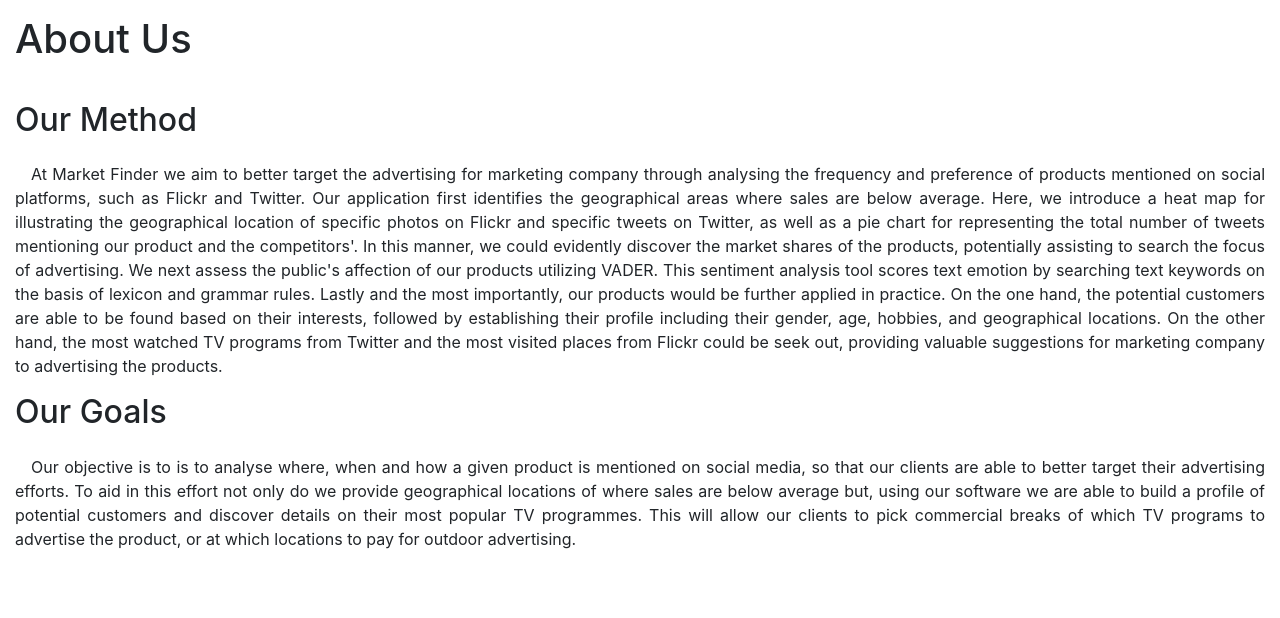
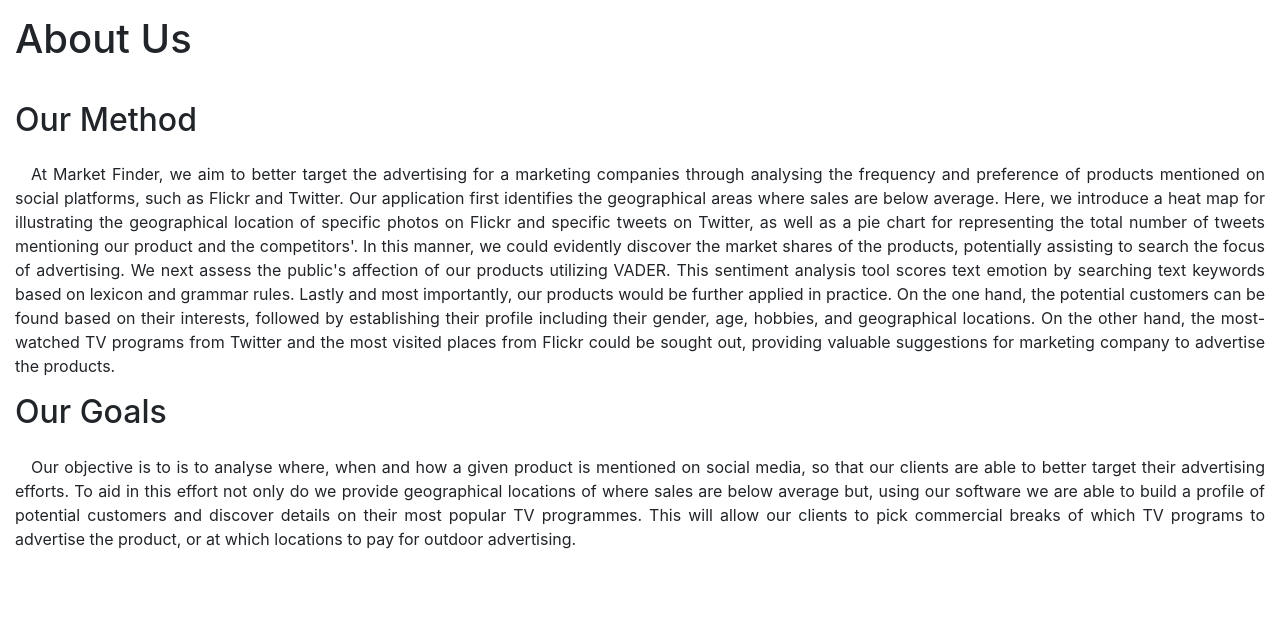
Before and after one commit to VottonDev/CM2305-28, a PHP site: page /about.php in a window 1280 px wide. Shown: the part 56-674 px from the top of the page. Run offline with PHP 8.4, Linux system fonts and the light colour scheme.

Commit message:
Grammar and text changes

```diff
--- a/about.php
+++ b/about.php
@@ -2,7 +2,7 @@
 
 <h1 class="about"> About Us </h1>
 <h2 class="about"> Our Method </h2>
-<div class="aboutInfo"> At Market Finder we aim to better target the advertising for marketing company through analysing the frequency and preference of products mentioned on social platforms, such as Flickr and Twitter. Our application first identifies the geographical areas where sales are below average. Here, we introduce a heat map for illustrating the geographical location of specific photos on Flickr and specific tweets on Twitter, as well as a pie chart for representing the total number of tweets mentioning our product and the competitors'. In this manner, we could evidently discover the market shares of the products, potentially assisting to search the focus of advertising. We next assess the public's affection of our products utilizing VADER. This sentiment analysis tool scores text emotion by searching text keywords on the basis of lexicon and grammar rules. Lastly and the most importantly, our products would be further applied in practice. On the one hand, the potential customers are able to be found based on their interests, followed by establishing their profile including their gender, age, hobbies, and geographical locations. On the other hand, the most watched TV programs from Twitter and the most visited places from Flickr could be seek out, providing valuable suggestions for marketing company to advertising the products. </div>
+<div class="aboutInfo"> At Market Finder, we aim to better target the advertising for a marketing companies through analysing the frequency and preference of products mentioned on social platforms, such as Flickr and Twitter. Our application first identifies the geographical areas where sales are below average. Here, we introduce a heat map for illustrating the geographical location of specific photos on Flickr and specific tweets on Twitter, as well as a pie chart for representing the total number of tweets mentioning our product and the competitors'. In this manner, we could evidently discover the market shares of the products, potentially assisting to search the focus of advertising. We next assess the public's affection of our products utilizing VADER. This sentiment analysis tool scores text emotion by searching text keywords based on lexicon and grammar rules. Lastly and most importantly, our products would be further applied in practice. On the one hand, the potential customers can be found based on their interests, followed by establishing their profile including their gender, age, hobbies, and geographical locations. On the other hand, the most-watched TV programs from Twitter and the most visited places from Flickr could be sought out, providing valuable suggestions for marketing company to advertise the products. </div>
 <h2 class="about">Our Goals </h2>
 <div class="aboutInfo">Our objective is to is to analyse where, when and how a given product is mentioned on social media, so that our clients are able to better target their advertising efforts. To aid in this effort not only do we provide geographical locations of where sales are below average but, using our software we are able to build a profile of potential customers and discover details on their most popular TV programmes. This will allow our clients to pick commercial breaks of which TV programs to advertise the product, or at which locations to pay for outdoor advertising.  </div>
 <?php include_once 'footer.php'; ?>
```
